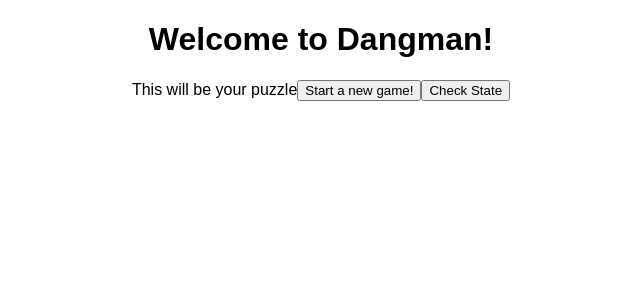
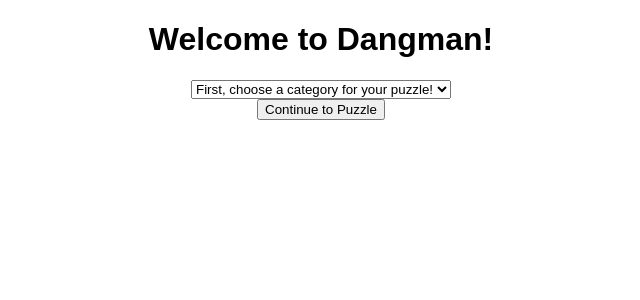
Before and after one commit to wood2jp2/dangman, a React (Create React App) app: page /category in a window 1280 px wide. Before the commit this address led to /puzzle. Shown: the top 300 px of the page, without its empty margins (319-959 px from the left). Built offline with nearby package versions, Linux system fonts and the light colour scheme.

Commit message:
working on a component that allows the choosing of a category

```diff
--- a/src/App.js
+++ b/src/App.js
@@ -2,6 +2,7 @@ import React, { Component } from 'react';
 import './App.css';
 import Header from './Components/Header';
 import Puzzle from './Components/Puzzle';
+import Category from './Components/Category';
 import { BrowserRouter as Router, Route, Link, Redirect, Switch } from "react-router-dom";
 
 
@@ -11,7 +12,7 @@ class App extends Component {
       <Router>
         <div className="App">
           <Header />
-          <Redirect from='/' to='/puzzle' />
+          <Route exact path='/category' component={ Category } />
           <Route exact path='/puzzle' component={ Puzzle } />
         </div>
       </Router>
--- /dev/null
+++ b/src/Components/Category.js
@@ -0,0 +1,50 @@
+import React, { Component } from 'react';
+
+class Category extends Component {
+
+  constructor() {
+    super()
+    this.state = {
+      category: ''
+    }
+  }
+
+  setCategory = e => {
+    e.preventDefault()
+    this.setState({
+      category: e.target.value
+    })
+  }
+
+  render() {
+    const categoryDropdown = <div>
+      <select className='category' value={this.state.category}>
+        <option value='null'>First, choose a category for your puzzle!</option>
+        <option value="TV">TV</option>
+        <option value="Movies">Movies</option>
+        <option value="Miscellanious">Miscellanious</option>
+        <option value="Code">Code</option>
+      </select>
+    </div>
+
+    console.log(this.state.category)
+
+    return (
+      <div>
+        {categoryDropdown}
+
+        <button
+          name='continueButton'
+          value={categoryDropdown}
+          onClick={ e => {
+            this.setCategory(e)
+          }}>
+          Continue to Puzzle
+        </button>
+      </div>
+    )
+  }
+
+}
+
+export default Category
--- a/src/Components/Puzzle.js
+++ b/src/Components/Puzzle.js
@@ -55,20 +55,22 @@ class Puzzle extends Component {
        if (this.state.currentPuzzle.join() === this.state.stateOfPuzzle.join()) {
          let addWin = this.state.wins+1
          this.setState({
+           gameInProgress: false,
            wins: addWin
          })
-         console.log(this.state.wins)
        }
 
      } else {
+
        let loseGuess = this.state.guessesLeft-1
+
        this.setState({
          guessesLeft: loseGuess
        })
+
        if (loseGuess === 0) {
          let addLoss = this.state.losses+1
          alert('You Lose!')
-
          this.setState({
            gameInProgress: false,
            losses: addLoss
@@ -92,7 +94,6 @@ class Puzzle extends Component {
 
     return (
       <div>
-        This will be your puzzle
         {startButton}
         {puzzle}
         {guessBox}
@@ -102,7 +103,6 @@ class Puzzle extends Component {
       </div>
     )
   }
-
 }
 
 export default Puzzle
```
